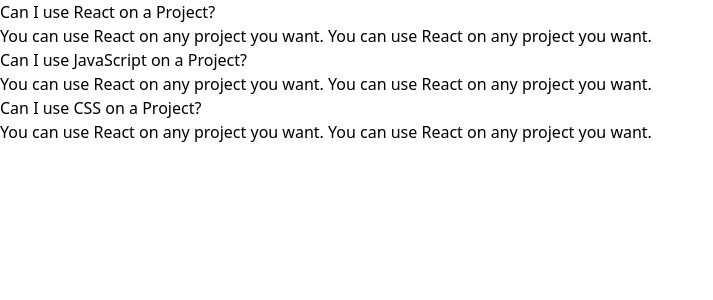
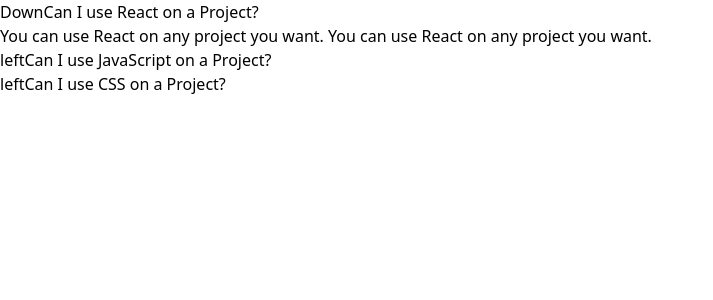
Before and after one commit to luisc8487/navigation-routing-system, a React (Create React App) app in the folder react-comp/: page / in a window 1280 px wide. Shown: the top 300 px of the page, without its empty margins (0-713 px from the left). Built offline with nearby package versions, Linux system fonts and the light colour scheme.

Commit message:
condition rendered

```diff
--- a/react-comp/src/components/Accordion.jsx
+++ b/react-comp/src/components/Accordion.jsx
@@ -1,9 +1,21 @@
+import {useState} from "react";
+
 function Accordion({items}) {
-  const renderedItems = items.map((item) => {
+  const [expandedIndex, setExpandedIndex] = useState(0);
+
+  const handleClick = (nextIndex) => {
+    setExpandedIndex(nextIndex);
+  };
+
+  const renderedItems = items.map((item, index) => {
+    const isExpanded = index === expandedIndex;
+
+    const icon = <span>{isExpanded ? "Down" : "left"}</span>;
+
     return (
       <div key={item.id}>
-        <div>{item.label}</div>
-        <div>{item.content}</div>
+        <div onClick={() => handleClick(index)}>{icon}{item.label}</div>
+        <div>{isExpanded && <div>{item.content}</div>}</div>
       </div>
     );
   });
```
